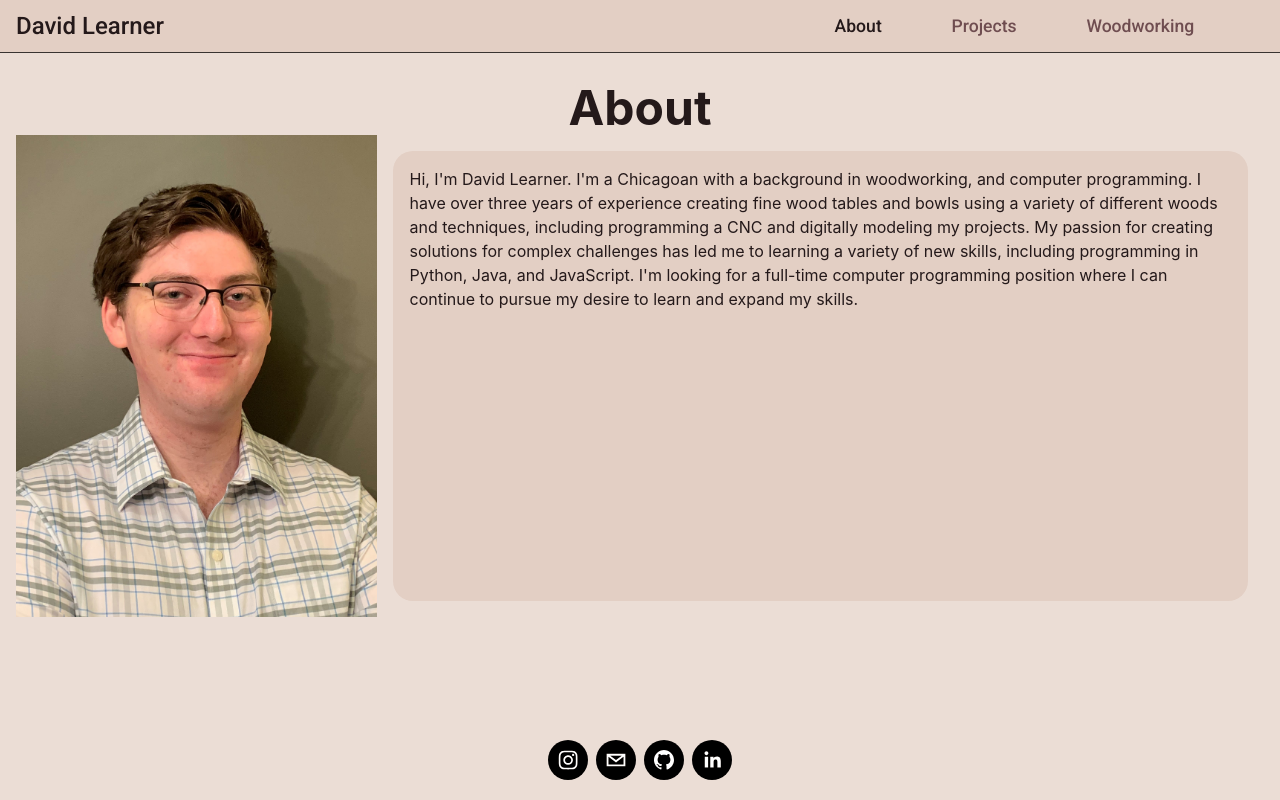
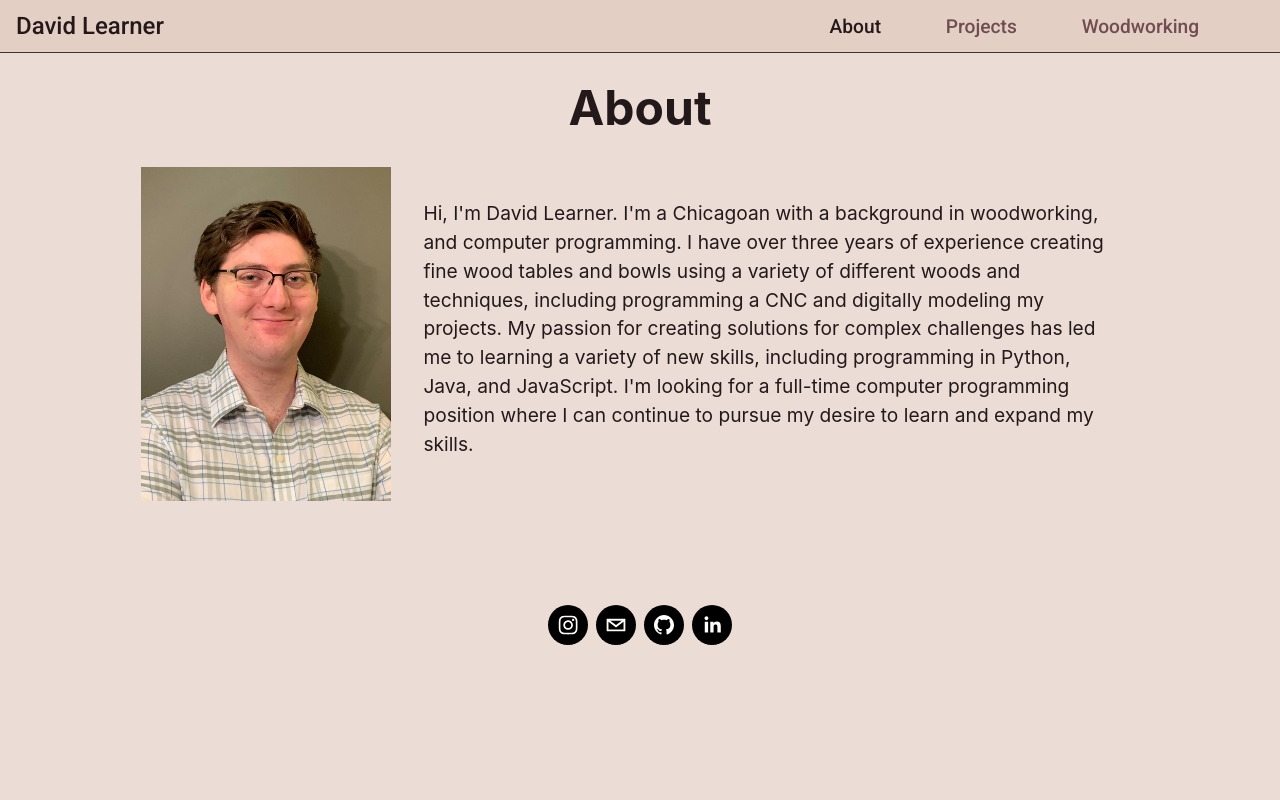
Before and after one commit to davidnlearner/personal-site, a Next.js app: page /about in a window 1280 px wide. Built offline with nearby package versions, Linux system fonts and the light colour scheme.

Commit message:
about page restyled

```diff
--- a/components/Page.js
+++ b/components/Page.js
@@ -1,4 +1,4 @@
-import styles from "../styles/Home.module.scss";
+import styles from "../styles/Page.module.scss";
 import Header from "../components/Header";
 import Navbar from "../components/Navbar";
 import Footer from "../components/Footer";
--- a/components/WoodProject.js
+++ b/components/WoodProject.js
@@ -7,9 +7,7 @@ const WoodProject = ({ title, imageSrc, description }) => {
         <div className={styles["project-wrapper"]}>
             <div className={styles["image-wrapper"]}>
                 <Image
-                    width={300}
-                    height={200}
-                    layout="intrinsic"
+                    layout="fixed"
                     className={styles.image}
                     src={imageSrc}
                     alt="project picture"
--- a/pages/about.js
+++ b/pages/about.js
@@ -17,12 +17,13 @@ export default function About() {
     return (
         <Page title="About">
             <div className={styles["profile-layout"]}>
-                <Image
-                    layout="intrinsic"
-                    src={profilePic}
-                    alt="profile-pic"
-                    className={styles["profile-pic"]}
-                />
+                <div className={styles["profile-pic"]}>
+                    <Image
+                        layout="intrinsic"
+                        src={profilePic}
+                        alt="profile-pic"
+                    />
+                </div>
                 <p className={styles["bio-text"]}>{bioText}</p>
             </div>
         </Page>
--- a/styles/About.module.scss
+++ b/styles/About.module.scss
@@ -2,32 +2,38 @@
 
 .profile-layout {
     display: flex;
-    width: 100%;
+    width: min(80%, 80rem);
 }
 
 .profile-pic {
-    max-height: 50rem;
-    max-width: 50%;
+    max-width: 25rem;
+    max-height: auto;
+    margin: auto;
 }
 
 .bio-text {
     color: $text-main;
-    background-color: $background-dark;
+    font-size: $font-md;
     margin: 1rem;
     padding: 1rem;
     border-radius: 20px;
     line-height: 1.5;
+    max-width: 60rem;
 }
 
-@media only screen and (max-width: $mobile-breakpoint) {
+//small screen breakpoint
+@media only screen and (max-width: 1120px) {
     .profile-layout {
         flex-direction: column;
-        width: 80%;
     }
+}
 
+//mobile breakpoint
+@media only screen and (max-width: $mobile-breakpoint) {
     .bio-text {
         padding: 0;
         margin: 1rem 0 0;
         background-color: unset;
+        font-size: small;
     }
 }
--- a/styles/Footer.module.scss
+++ b/styles/Footer.module.scss
@@ -1,8 +1,6 @@
 @import "./settings.scss";
 
 .footer {
-    position: fixed;
-    bottom: 0;
     width: 100%;
     display: flex;
     justify-content: center;
--- a/styles/Home.module.scss
+++ b/styles/Page.module.scss
@@ -14,6 +14,7 @@
     margin: 0;
     line-height: 1.15;
     font-size: $font-xl;
+    margin-bottom: 2rem;
 }
 
 .title,
--- a/styles/Project.module.scss
+++ b/styles/Project.module.scss
@@ -11,6 +11,7 @@
 .image-wrapper {
     grid-area: image;
     width: 100%;
+    cursor: pointer;
 }
 
 .image-title {
--- a/styles/settings.scss
+++ b/styles/settings.scss
@@ -17,7 +17,7 @@ $prussian-blue: hsla(205, 63%, 18%, 1);
 /* Font sizes */
 $font-xl: 3rem;
 $font-lg: 1.5rem;
-$font-md: 1.1rem;
+$font-md: 1.2rem;
 $font-sm: 1rem;
 $font-xs: 0.8rem;
 
```
Also changed, not shown: pages/index.js (+2 -22 lines).
